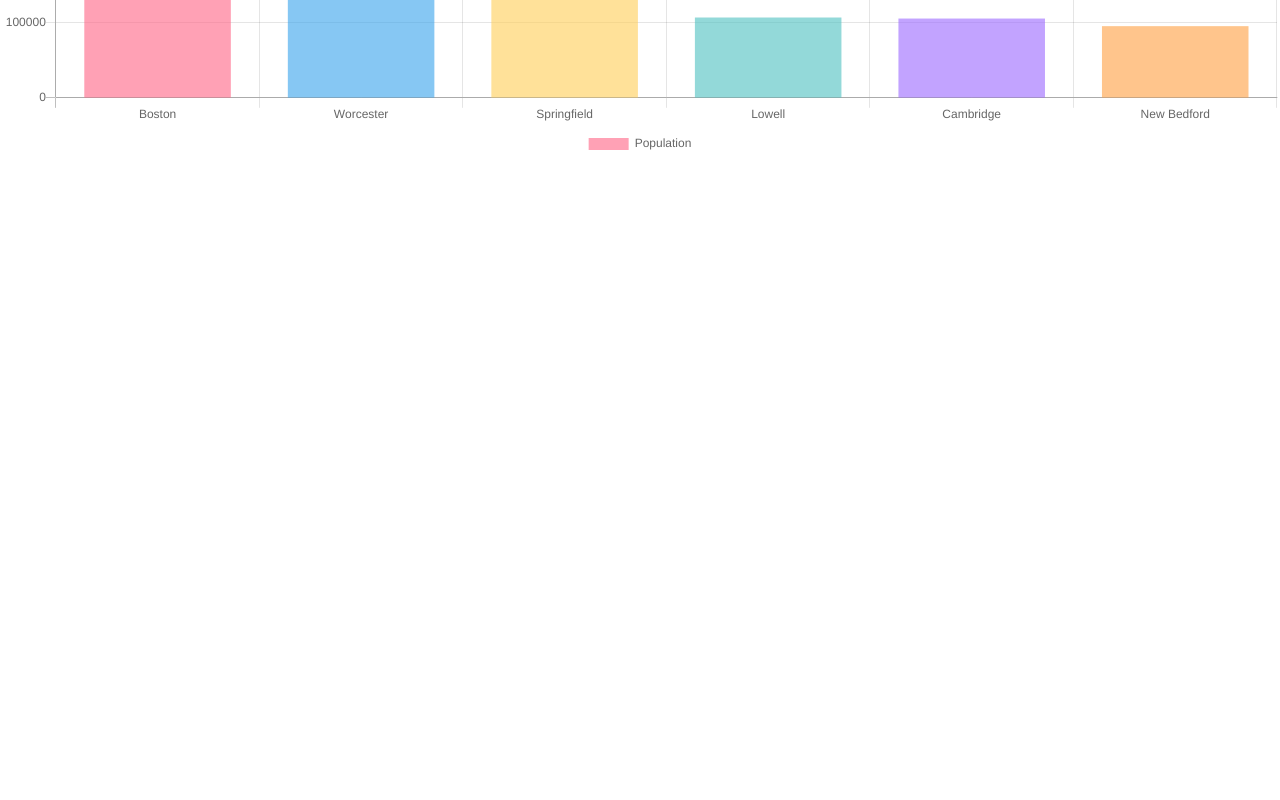
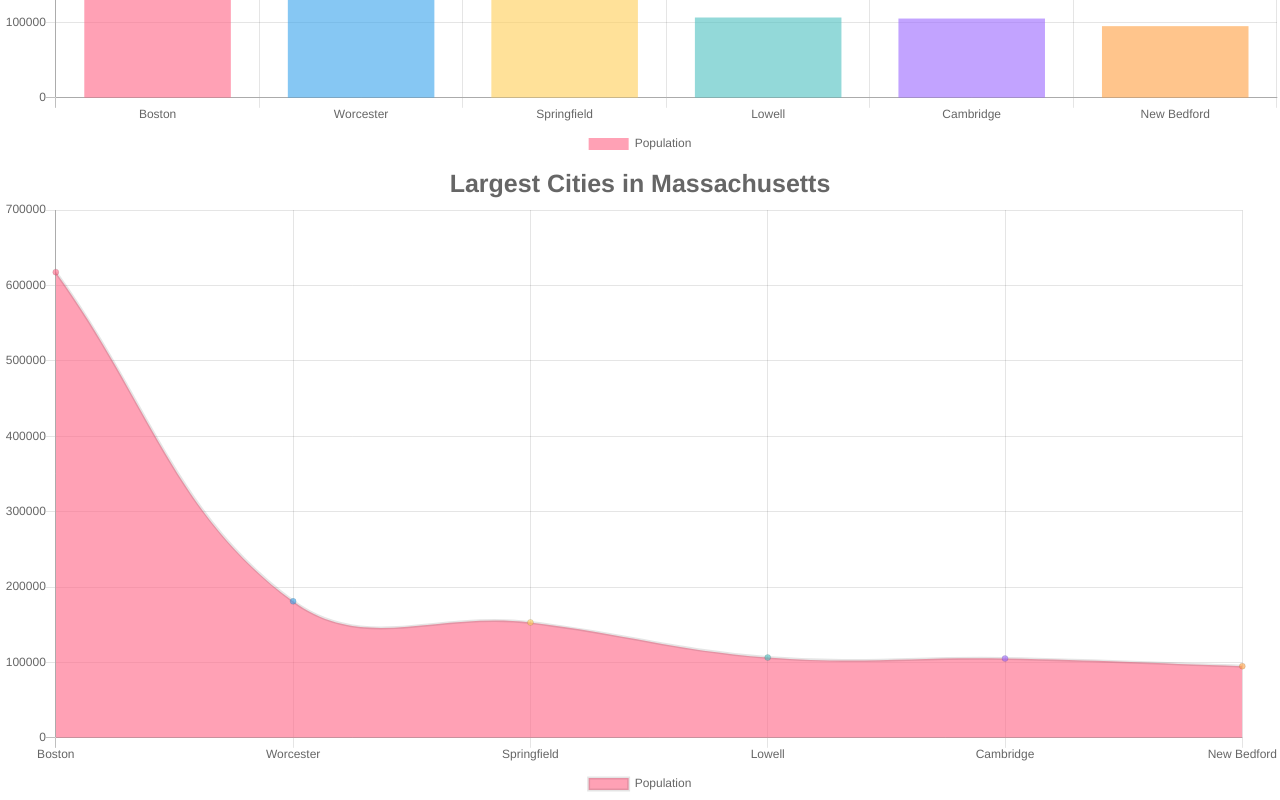
Before and after one commit to tommyrharper/playing-with-graphs-react, a React (Create React App) app: page / in a window 1280 px wide. Shown: the part 480-1280 px from the top of the page. Before the commit the page ends 800 px from the top, so only its background shows below. Built offline with nearby package versions, Linux system fonts and the light colour scheme.

Commit message:
Add line chart

```diff
--- a/src/components/Chart.js
+++ b/src/components/Chart.js
@@ -31,6 +31,21 @@
               position:this.props.legendPosition
             }
           }}
+        />
+
+        <Line
+          data={this.state.chartData}
+          options={{
+            title:{
+              display:this.props.displayTitle,
+              text:'Largest Cities in Massachusetts',
+              fontSize:25
+            },
+            legend:{
+              display:this.props.displayTitle,
+              position:this.props.legendPosition
+            }
+          }}
           />
       </div>
     )
```
